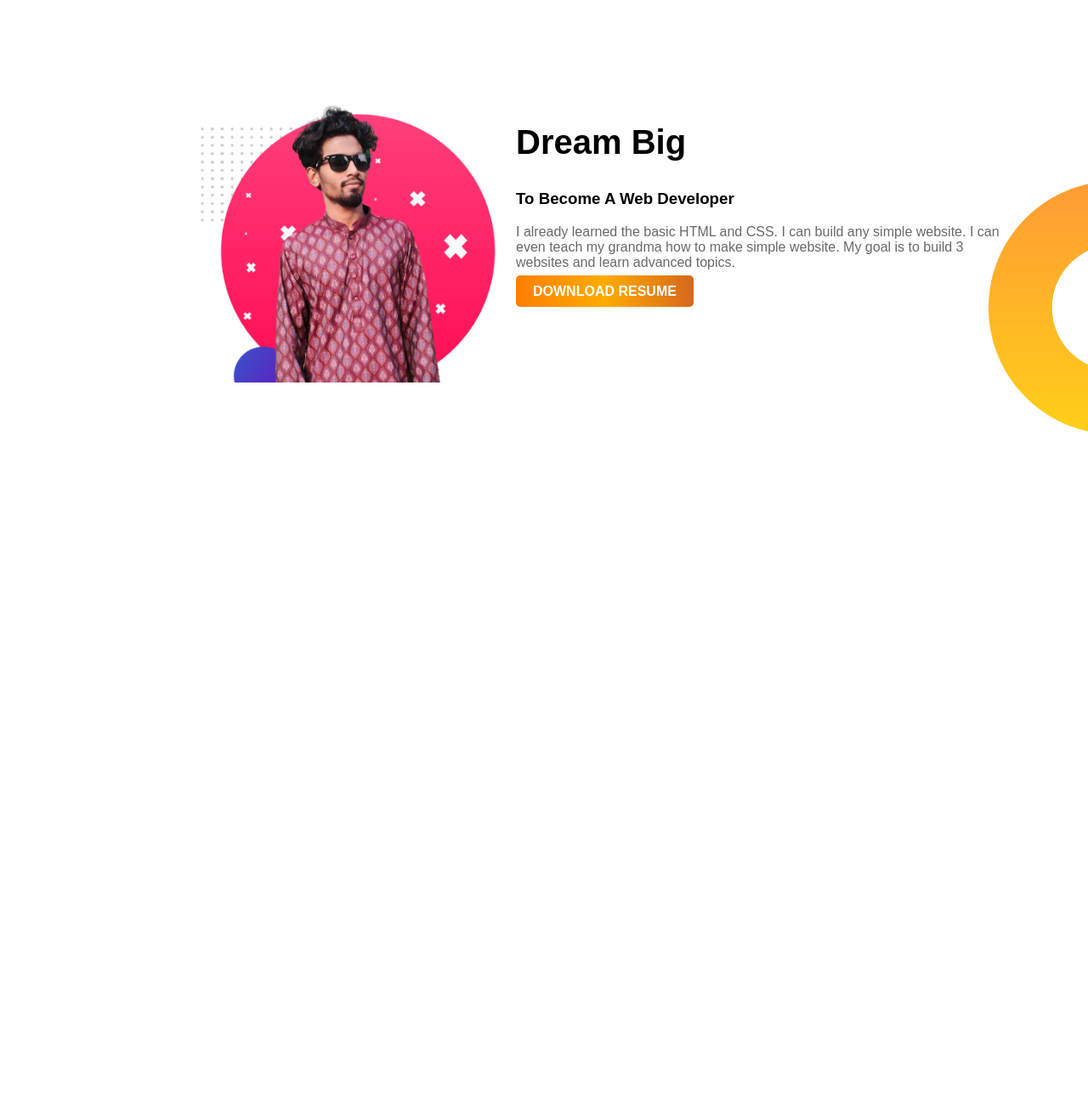
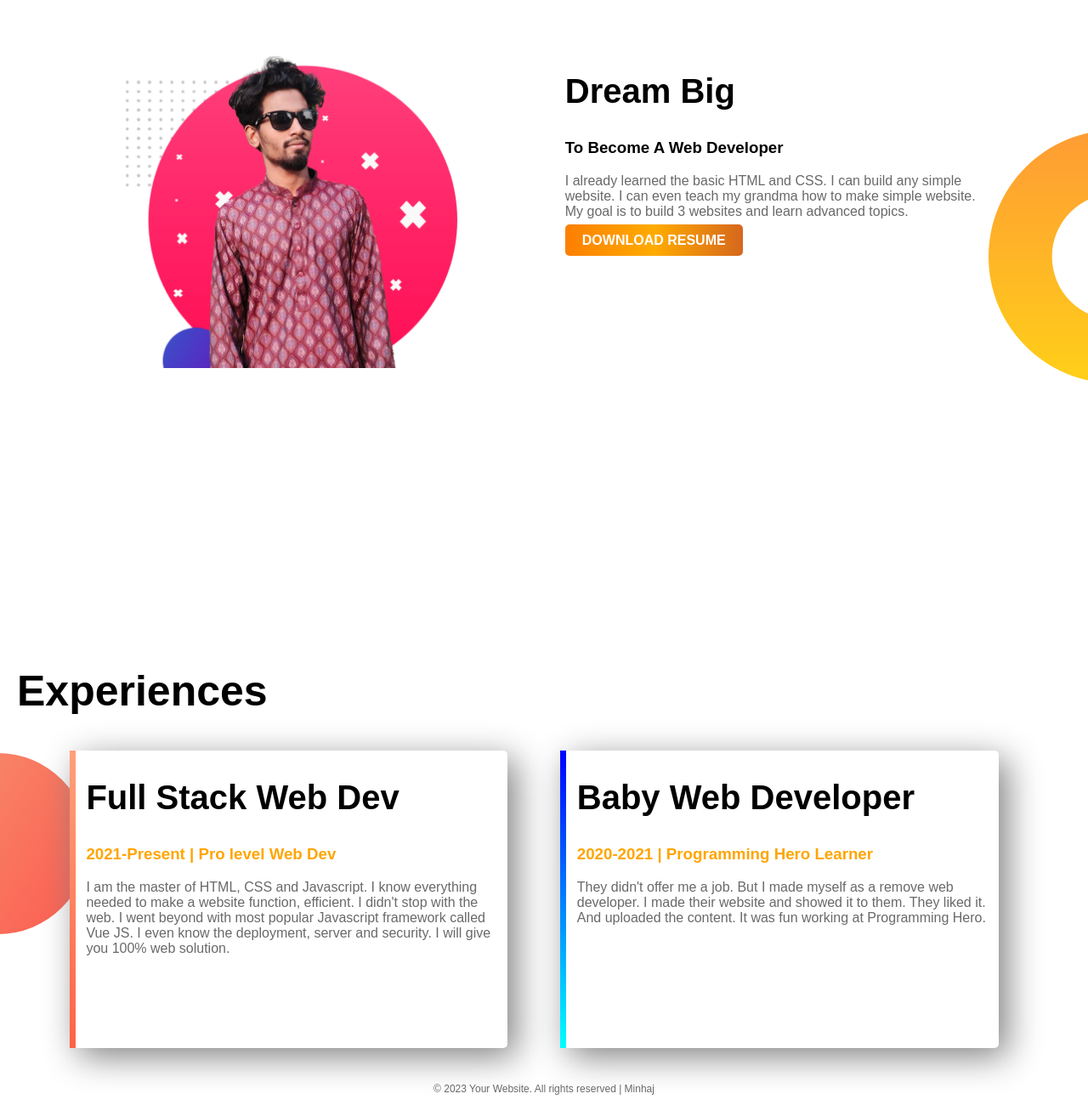
Before and after one commit to minhajulislam101/my-portfolio, a plain HTML site: page index.html in a window 1280 px wide. Shown: the part 658-1958 px from the top of the page at 85% size. Before the commit the page ends 1360 px from the top, so only its background shows below. Drawn offline with Linux system fonts and the light colour scheme; a web font is replaced by a local one.

Commit message:
suicidde

```diff
--- a/index.html
+++ b/index.html
@@ -37,12 +37,12 @@
     </section>
 
 
-    <section class="middle-banner">
+    <section class="middle-banner section-edit">
         <div class="half-width">
             <img src="image/minhaj (2).png" alt="">
         </div>
 
-        <div class="middle-width">
+        <div class="half-width">
             <h2>Dream Big</h2>
             <h3>To Become A Web Developer</h3>
             <p>I already learned the basic HTML and CSS. I can build any simple website. I can even teach my grandma how
@@ -52,6 +52,26 @@
 
         </div>
     </section>
+    <section  class="experence-section section-edit">
+        <h1>Experiences</h1>
+        <div id="full-stack" class="half-width single-exp">
+            <h2>Full Stack Web Dev</h2>
+            <h3><span class="my-name1">2021-Present | Pro level Web Dev</span></h3>
+            <p>I am the master of HTML, CSS and Javascript. I know everything needed to make a website function, efficient. I didn't stop with the web. I went beyond with most popular Javascript framework called Vue JS. I even know the deployment, server and security. I will give you 100% web solution.</p>
+
+        </div>
+
+        <div id="baby-web" class="half-width single-exp">
+            <h2>Baby Web Developer</h2>
+            <h3><span class="my-name1">2020-2021 | Programming Hero Learner</span></h3>
+            <p>They didn't offer me a job. But I made myself as a remove web developer. I made their website and showed it to them. They liked it. And uploaded the content. It was fun working at Programming Hero.</p>
+        </div>
+
+    </section>
+    <footer>
+        <p>&copy; 2023 Your Website. All rights reserved | Minhaj</p>
+      </footer>
+
 
 
 </body>
--- a/style.css
+++ b/style.css
@@ -29,24 +29,38 @@ p {
     width: 40%;
     float: left;
     margin-left: 5%;
-    padding-left: 2%;
+    padding-left: 1%;
+
 
 }
 
 .half-width img {
     width: 80%;
-    margin-left: 15%;
+    margin-left: 10%;
 }
 
 .top-banner {
     background-image: url(image/top-banner.png);
     background-repeat: no-repeat;
 }
+.experence-section{
+    background-image: url(image/exp-bg.png);
+    background-repeat: no-repeat;
+    background-position: left;
+}
 
+.middle-banner {
+    background-image: url(image/dream-bg.png);
+    background-repeat: no-repeat;
+    background-position: right ;
+
+}
 
 section {
     height: 500px;
-    padding: 90px;
+    padding: 20px;
+
+
 
 }
 
@@ -58,10 +72,30 @@ section {
     border-radius: 5px;
     font-weight: 700;
 }
+.single-exp{
+    box-shadow: 10px 10px 40px gray;
+    height: 70%;
+    border-radius: 5px;
+    background-color: white;
 
-.middle-banner {
-    background-image: url(image/dream-bg.png);
-    background-repeat: no-repeat;
-    background-position: right;
 
 }
+.section-edit{
+    margin-top: 150px;
+
+}
+#full-stack{
+    border-left: 7px solid;
+    border-image: linear-gradient(lightSalmon,tomato);
+    border-image-slice: 1;
+}
+#baby-web{
+    border-left: 7px solid;
+    border-image: linear-gradient(180deg,blue,cyan);
+    border-image-slice: 1;
+
+}
+footer p{
+    text-align: center;
+    font-size: 12px;
+}
```
